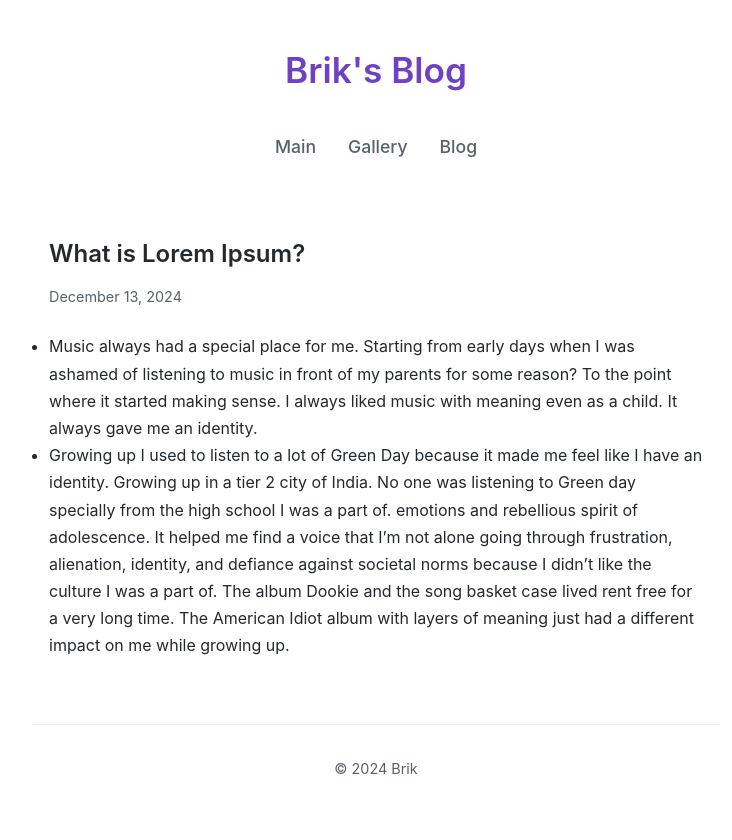
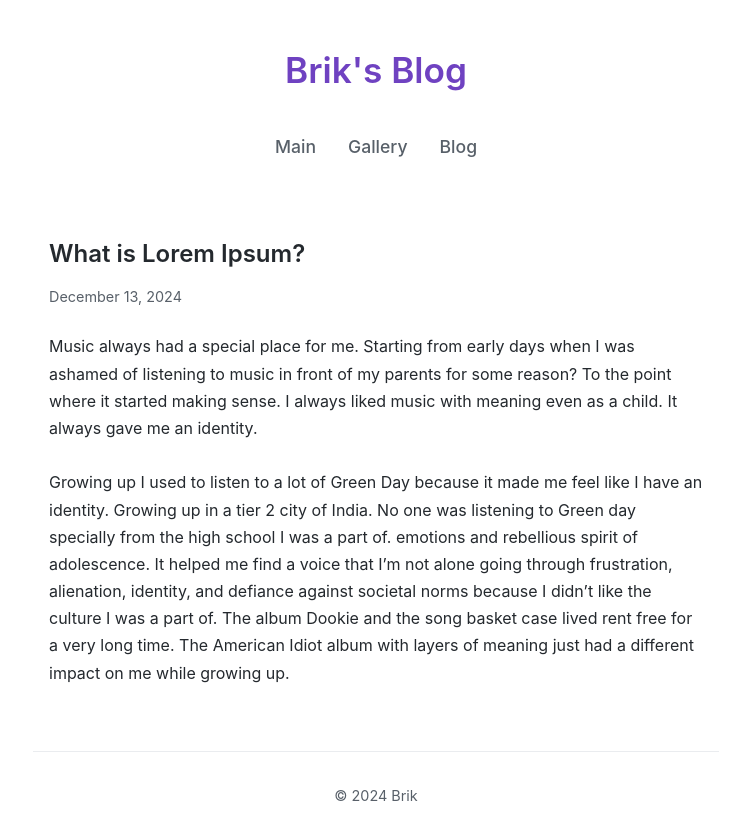
Before and after one commit to brikjr/blogs, a Jekyll site: the page built from _posts/2024-12-13-what-is-lorem-ipsum?.md, in a window 1280 px wide. Shown: the top 840 px of the page, without its empty margins (264-996 px from the left). Built offline with Jekyll 4.4.1, drawn with Linux system fonts in a browser that asks for light colours.

Commit message:
Update post: 2024-12-13-what-is-lorem-ipsum?.md

```diff
--- a/_posts/2024-12-13-what-is-lorem-ipsum?.md
+++ b/_posts/2024-12-13-what-is-lorem-ipsum?.md
@@ -4,7 +4,8 @@
 date: '2024-12-13'
 ---
 
-- Music always had a special place for me. Starting from early days when I was ashamed of listening to music in front of my parents for some reason? To the point where it started making sense. I always liked music with meaning even as a child. It always gave me an identity.
+Music always had a special place for me. Starting from early days when I was ashamed of listening to music in front of my parents for some reason? To the point where it started making sense. I always liked music with meaning even as a child. It always gave me an identity.
 
+<br>
 
-- Growing up I used to listen to a lot of Green Day because it made me feel like I have an identity. Growing up in a tier 2 city of India. No one was listening to Green day specially from the high school I was a part of. emotions and rebellious spirit of adolescence. It helped me find a voice that I'm not alone going through frustration, alienation, identity, and defiance against societal norms because I didn't like the culture I was a part of. The album Dookie and the song basket case lived rent free for a very long time. The American Idiot album with layers of meaning just had a different impact on me while growing up.
+Growing up I used to listen to a lot of Green Day because it made me feel like I have an identity. Growing up in a tier 2 city of India. No one was listening to Green day specially from the high school I was a part of. emotions and rebellious spirit of adolescence. It helped me find a voice that I'm not alone going through frustration, alienation, identity, and defiance against societal norms because I didn't like the culture I was a part of. The album Dookie and the song basket case lived rent free for a very long time. The American Idiot album with layers of meaning just had a different impact on me while growing up.
```
